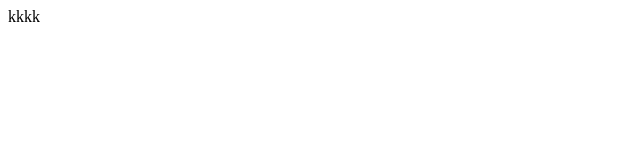
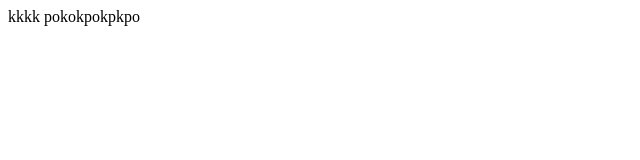
Before and after one commit to ICV-24-25/practica-githubflow-5, a plain HTML site: page index.html in a window 1280 px wide. Shown: the whole page, without its empty margins (0-640 px from the left). Drawn offline with Linux system fonts and the light colour scheme.

Commit message:
comiiiit

```diff
--- a/index.html
+++ b/index.html
@@ -5,6 +5,7 @@
     <meta name="viewport" content="width=device-width, initial-scale=1.0">
     <title>SIUUUUUUUUUUUUUUUUU</title>
     kkkk
+    pokokpokpkpo
 </head>
 <body>
 
```
